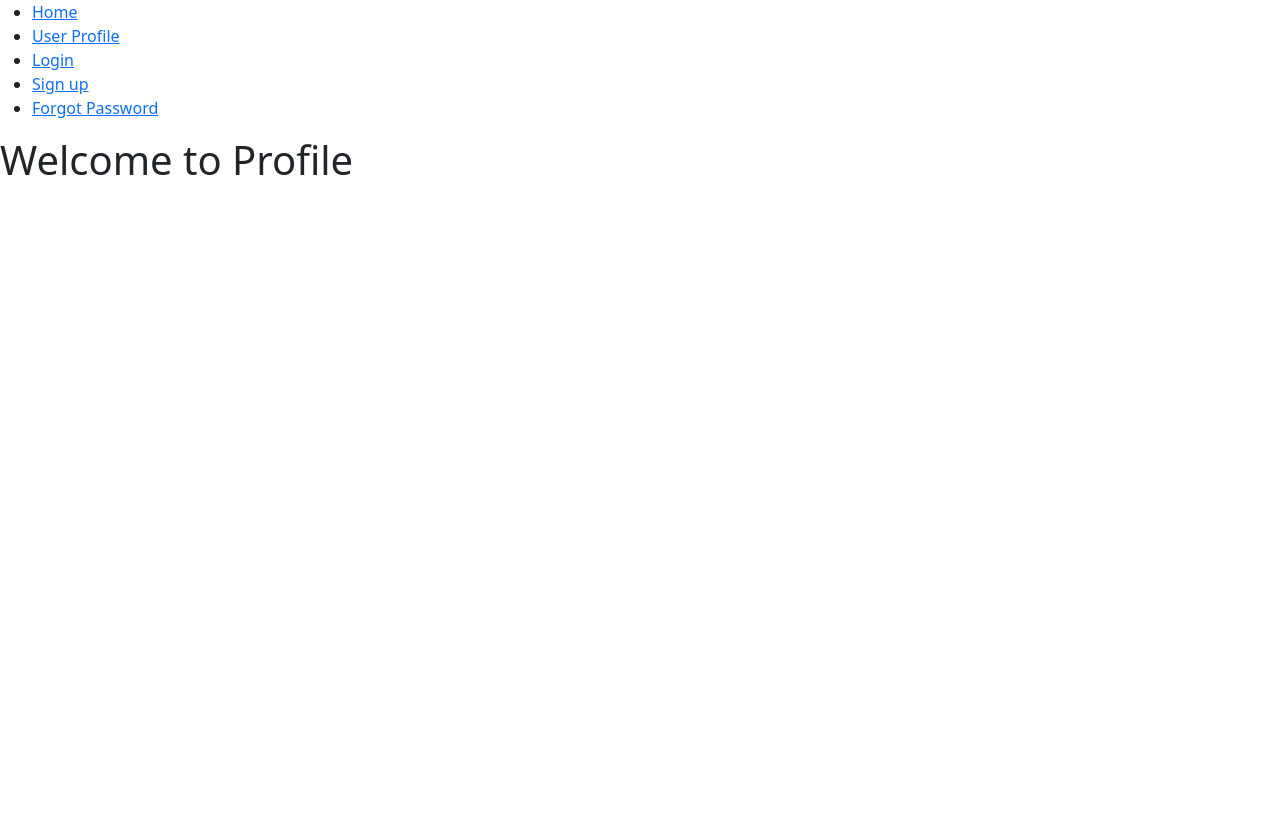
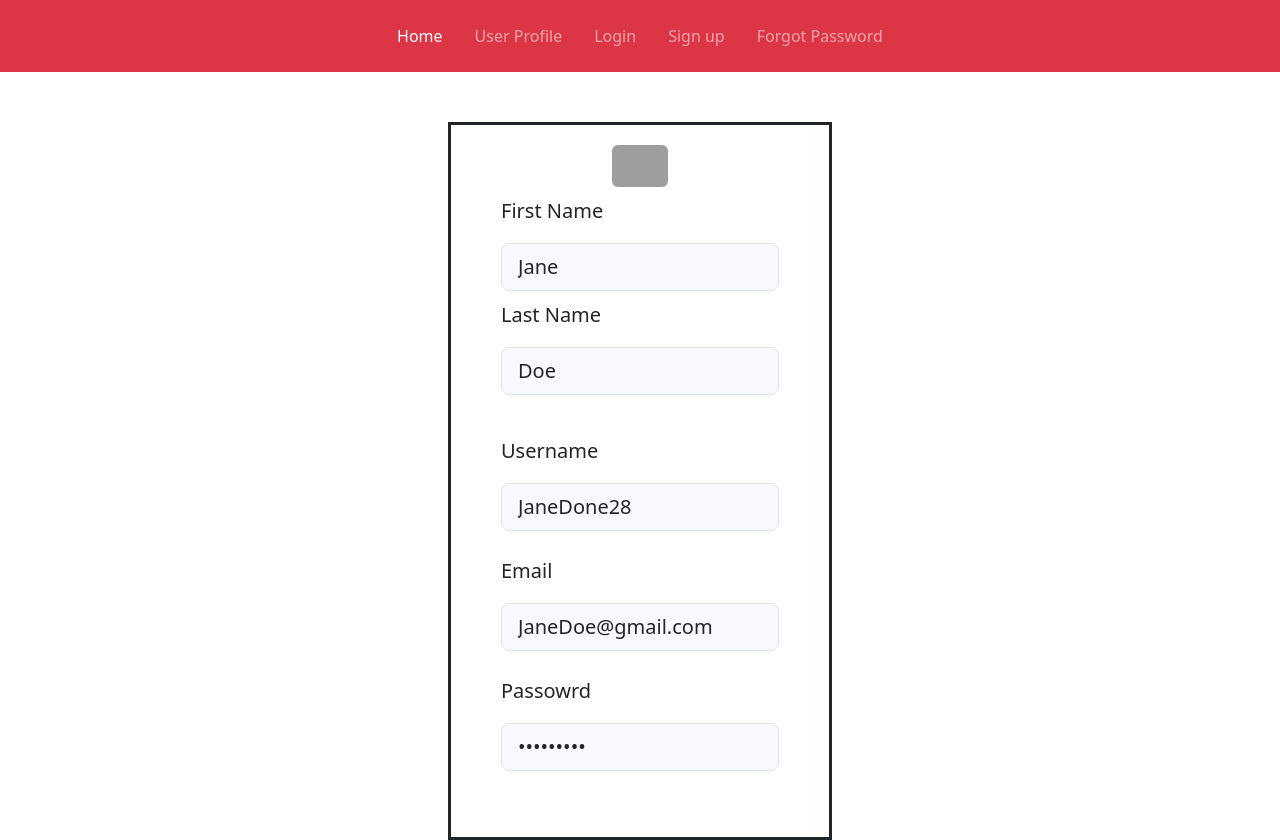
Before and after one commit to shellyh0626/TicketWingmanFront, a React (Create React App) app: page /profile in a window 1280 px wide. Before the commit the page ends 800 px from the top, so only its background shows below. Built offline with nearby package versions, Linux system fonts and the light colour scheme; grey boxes are pictures that could not be loaded.

Commit message:
New Feature: Added a userProfile. Hard-coded information, not functional. [NEW NAVBAR]

```diff
--- a/src/App.css
+++ /dev/null
@@ -1,38 +0,0 @@
-.App {
-  text-align: center;
-}
-
-.App-logo {
-  height: 40vmin;
-  pointer-events: none;
-}
-
-@media (prefers-reduced-motion: no-preference) {
-  .App-logo {
-    animation: App-logo-spin infinite 20s linear;
-  }
-}
-
-.App-header {
-  background-color: #282c34;
-  min-height: 100vh;
-  display: flex;
-  flex-direction: column;
-  align-items: center;
-  justify-content: center;
-  font-size: calc(10px + 2vmin);
-  color: white;
-}
-
-.App-link {
-  color: #61dafb;
-}
-
-@keyframes App-logo-spin {
-  from {
-    transform: rotate(0deg);
-  }
-  to {
-    transform: rotate(360deg);
-  }
-}
--- a/src/App.js
+++ b/src/App.js
@@ -12,22 +12,32 @@ function App() {
     <Router>
       <div className="App">
         {/* Navigation */}
-        <nav>
-          <ul>
-            <li>
-              <Link to="/">Home</Link>
+        <nav class="navbar navbar-expand-lg navbar-dark p-3 bg-danger">
+          <ul class="navbar-nav mx-auto">
+            <li class="nav-item">
+              <Link to="/" class="nav-link mx-2 active">
+                Home
+              </Link>
             </li>
-            <li>
-              <Link to="/profile">User Profile</Link>
+            <li class="nav-item">
+              <Link to="/profile" class="nav-link mx-2">
+                User Profile
+              </Link>
             </li>
-            <li>
-              <Link to="/login">Login</Link>
+            <li class="nav-item">
+              <Link to="/login" class="nav-link mx-2">
+                Login
+              </Link>
             </li>
-            <li>
-              <Link to="/signup">Sign up</Link>
+            <li class="nav-item">
+              <Link to="/signup" class="nav-link mx-2">
+                Sign up
+              </Link>
             </li>
-            <li>
-              <Link to="/forgot">Forgot Password</Link>
+            <li class="nav-item">
+              <Link to="/forgot" class="nav-link mx-2">
+                Forgot Password
+              </Link>
             </li>
           </ul>
         </nav>
--- a/src/components/UserProfile.jsx
+++ b/src/components/UserProfile.jsx
@@ -0,0 +1,72 @@
+import React from "react";
+import "../css/UserProfileCSS.css";
+import "bootstrap/dist/css/bootstrap.min.css";
+
+function UserProfile(props) {
+  const { firstName, lastName, userName, email, password } = props;
+  return (
+    <div id="profileContainer">
+      <img
+        id="userProfilePicture"
+        src="https://cdn-icons-png.flaticon.com/512/3502/3502768.png"
+        class="rounded mx-auto d-block"
+      />
+      <div class="mb-3">
+        <label id="profileFirstName" class="form-label col-form-label-lg">
+          First Name
+        </label>
+        <input
+          id="profileFirstNameInput"
+          type="text"
+          class="form-control form-control-lg"
+          placeholder="First name"
+          value={firstName}
+        />
+        <div class="mb-3">
+          <label id="profileLastName" class="form-label col-form-label-lg">
+            Last Name
+          </label>
+          <input
+            id="profileLastNameInput"
+            type="text"
+            class="form-control form-control-lg"
+            placeholder="Last name"
+            value={lastName}
+          />
+        </div>
+      </div>
+      <div class="mb-3">
+        <label class="form-label col-form-label-lg">Username</label>
+        <input
+          id="profileUserNameInput"
+          type="text"
+          class="form-control form-control-lg"
+          placeholder="Username"
+          value={userName}
+        />
+      </div>
+      <div class="mb-3">
+        <label class="form-label col-form-label-lg">Email</label>
+        <input
+          id="profileEmailInput"
+          type="email"
+          class="form-control form-control-lg"
+          placeholder="Email"
+          value={email}
+        />
+      </div>
+      <div class="mb-3">
+        <label class="form-label col-form-label-lg">Passowrd</label>
+        <input
+          id="profilePasswordInput"
+          type="password"
+          class="form-control form-control-lg"
+          placeholder="Password"
+          value={password}
+        />
+      </div>
+    </div>
+  );
+}
+
+export default UserProfile;
--- a/src/css/ForgotFormCSS.css
+++ b/src/css/ForgotFormCSS.css
@@ -4,7 +4,7 @@
   justify-content: center;
   width: 35%;
   margin: 0 auto;
-  padding: 10px;
+  margin-top: 250px;
 }
 
 #forgotPasswordHeading {
--- /dev/null
+++ b/src/css/UserProfileCSS.css
@@ -0,0 +1,22 @@
+#profileContainer {
+  border: solid;
+  display: grid;
+  width: 30%;
+  margin: 0 auto;
+  padding: 50px;
+  box-sizing: border-box;
+  margin-top: 50px;
+}
+
+#userProfilePicture {
+  margin-top: -30px;
+  width: 20%;
+}
+#profileFirstNameInput,
+#profileLastNameInput,
+#profileUserNameInput,
+#profileEmailInput,
+#profilePasswordInput {
+  width: 100%;
+  background-color: ghostwhite;
+}
--- a/src/pages/Profile.jsx
+++ b/src/pages/Profile.jsx
@@ -1,5 +1,18 @@
+import React from "react";
+import UserProfile from "../components/UserProfile";
+
 function Profile() {
-  return <h1>Welcome to Profile</h1>;
+  return (
+    <div>
+      <UserProfile
+        firstName="Jane"
+        lastName="Doe"
+        userName="JaneDone28"
+        email="JaneDoe@gmail.com"
+        password="JaneDoe28"
+      />
+    </div>
+  );
 }
 
 export default Profile;
```
Also changed, not shown: src/css/App.css (added).
